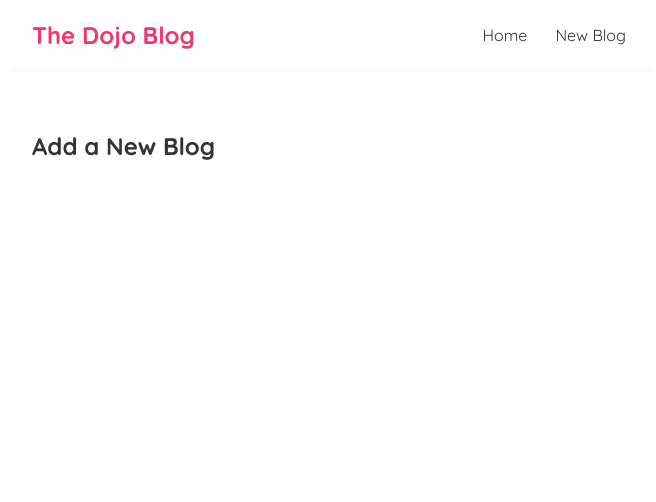
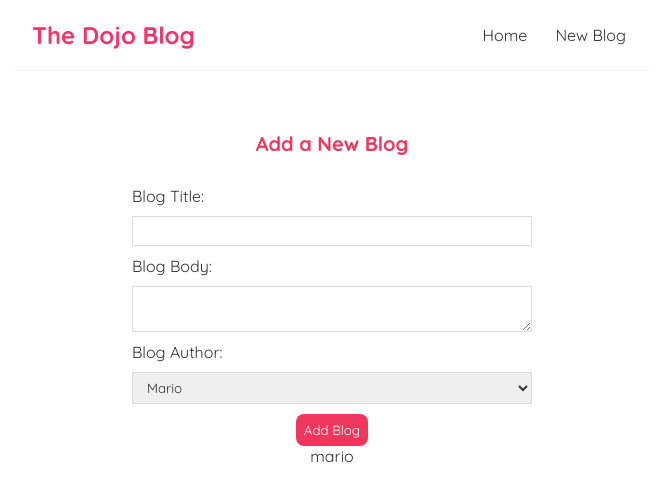
Before and after one commit to AllForPeace/react-blog-practice-1, a React (Create React App) app: page /create in a window 1280 px wide. Shown: the top 502 px of the page, without its empty margins (308-964 px from the left). Built offline with nearby package versions, Linux system fonts and the light colour scheme; the HTML template or start-up script is replaced by a standard one.

Commit message:
lesson 27

```diff
--- a/src/Create.js
+++ b/src/Create.js
@@ -1,7 +1,40 @@
+import { useState, useEffect } from 'react'
+
 function Create(){
+    const [title, setTitle] = useState('');
+    const [body, setBody] = useState('');
+    const [author, setAuthor] = useState('mario');
+
     return(
         <div className="create">
             <h2>Add a New Blog</h2>
+            <form>
+                <label>Blog Title: </label>
+                <input
+                    type="text"
+                    required
+                    value={title}
+                    onChange={(e) => setTitle(e.target.value)}
+                />
+                <label>Blog Body: </label>
+                <textarea
+                    required
+                    value={body}
+                    onChange={(e) => setBody(e.target.value)}
+                ></textarea>
+                <label>Blog Author: </label>
+                <select
+                    value={author}
+                    onChange={e=>setAuthor(e.target.value)}
+                >
+                    <option value="mario">Mario</option>
+                    <option value="yoshi">Yoshi</option>
+                </select>
+                <button>Add Blog</button>
+            </form>
+            <p>{title}</p>
+            <p>{body}</p>
+            <p>{author}</p>
         </div>
     );
 }
--- /dev/null
+++ b/src/ShowBlog.js
@@ -0,0 +1,23 @@
+import { useParams } from 'react-router-dom'
+import useFetch from './useFetch'
+
+function ShowBlog(){
+    const { id } = useParams();
+    const { data: blog , isPending, error } = useFetch('http://localhost:8000/blogs/' + id);
+
+    return (
+        <div className="blog-details">
+            { isPending && <div>Loading...</div> }
+            { error && <div> { error }</div> }
+            { blog && (
+                <article>
+                    <h2> {blog.title} </h2>
+                    <p>Written by: {blog.author}</p>
+                    <div>{blog.body}</div>
+                </article>
+            )}
+        </div>
+    );
+}
+
+export default ShowBlog;
--- a/src/index.css
+++ b/src/index.css
@@ -54,3 +54,61 @@
   color: #f1356d;
   margin-bottom: 8px;
 }
+
+/* show blog page */
+
+.blog-details h2{
+  font-size: 20px;
+  color: #f1356d;
+  margin-bottom: 10px;
+}
+
+.blog-details div {
+  margin: 20px 0;
+}
+
+.blog-details button {
+  background: #f1365d;
+  color: #fff;
+  border: 0;
+  padding: 9px;
+  border-radius: 8px;
+  cursor: pointer;
+}
+
+/* Create Blog Page */
+
+.create {
+  max-width: 400px;
+  margin: 0 auto;
+  text-align: center;
+}
+
+.create label {
+  text-align: left;
+  display: block;
+}
+
+.create h2 {
+  font-size: 20px;
+  color: #f1365d;
+  margin-bottom: 30px;
+}
+
+.create input, .create textarea, .create select {
+  width: 100%;
+  padding: 6px 10px;
+  margin: 10px 0;
+  border: 1px solid #ddd;
+  box-sizing: border-box;
+  display: block;
+}
+
+.create button {
+  background: #f1365d;
+  color: #fff;
+  border: 0;
+  padding: 8px;
+  border-radius: 8px;
+  cursor: pointer;
+}
```
